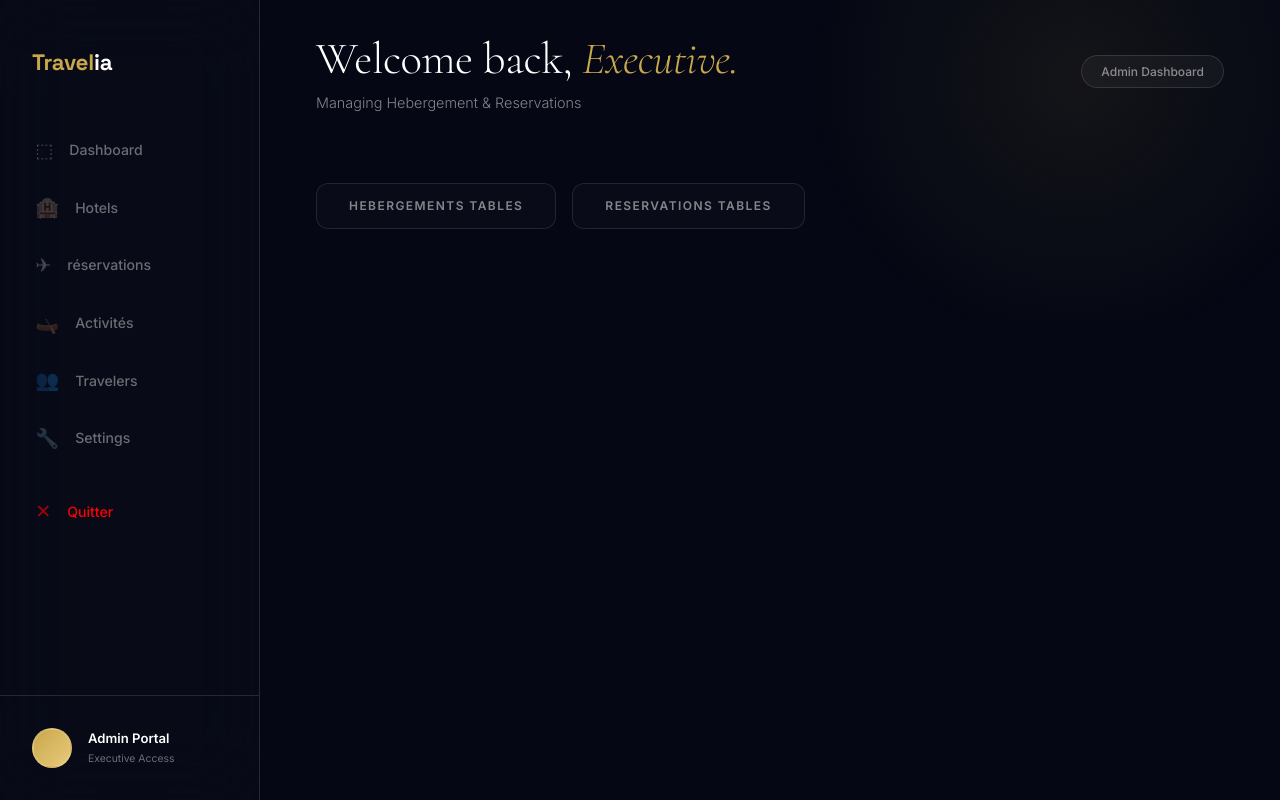
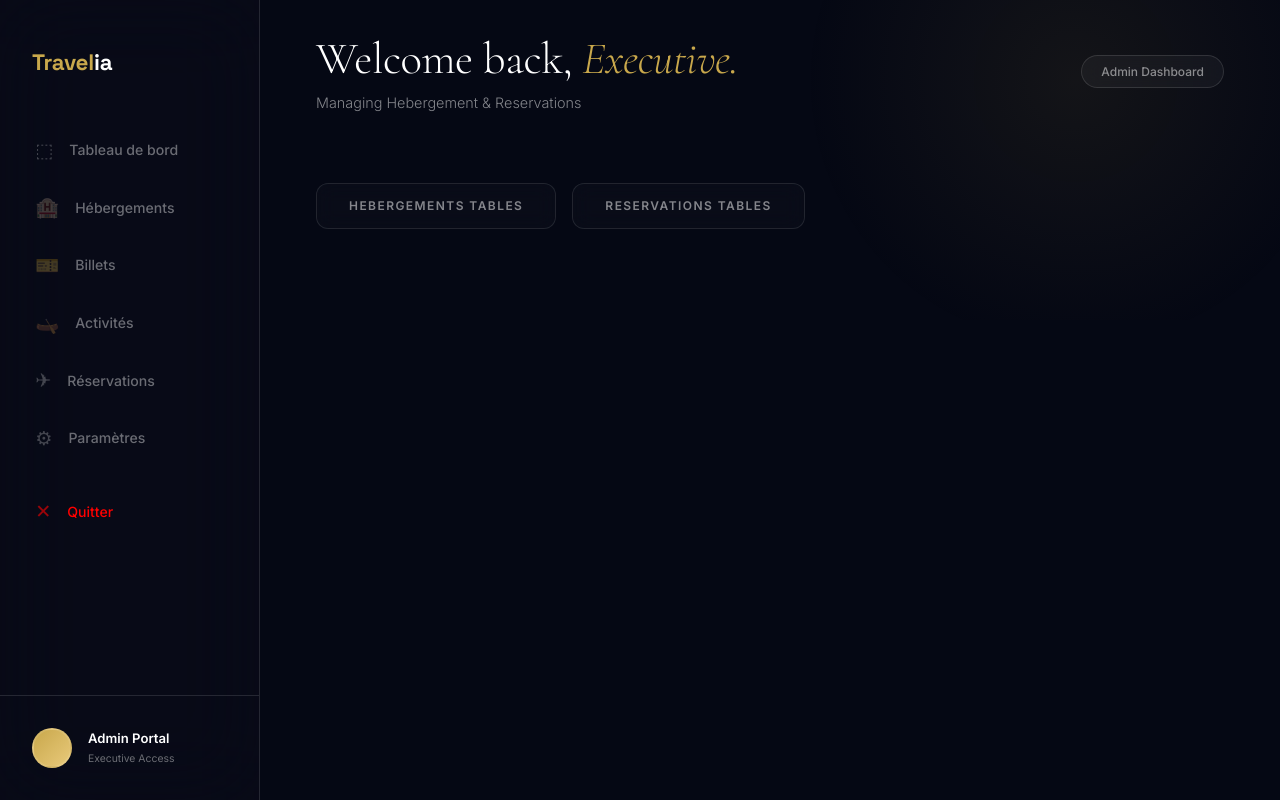
Before and after one commit to oussemafazzen/Esprit-PIDEW-3A25-2526-Travelia, a Symfony app: template templates/admin_base.html.twig in a window 1280 px wide. Run offline with Twig, Linux system fonts and the light colour scheme; the template is opened without the code that fills it, so the values that code supplies are empty; some libraries are stand-ins or nearby versions.

Commit message:
fix: unify sidebar names across all admin pages + restore hebergement stats on dashboard + fix Twig syntax

```diff
--- a/templates/admin_base.html.twig
+++ b/templates/admin_base.html.twig
@@ -386,36 +386,39 @@
 
     <nav class="nav-menu">
       {% set route = app.request.attributes.get('_route') %}
+
       <a href="{{ path('app_admin_dashboard') }}" class="nav-item {% if route == 'app_admin_dashboard' %}active{% endif %}">
         <span class="nav-icon">⬚</span>
-        Dashboard
+        Tableau de bord
       </a>
 
-      {% set is_heberg_res = (route starts with 'app_reservationhebergement') %}
-      <a href="{{ path('app_hebergement_index') }}" class="nav-item {% if (route starts with 'app_hebergement') or is_heberg_res %}active{% endif %}">
-        <span class="nav-icon">{% if is_heberg_res %}📑{% else %}🏨{% endif %}</span>
-        {{ is_heberg_res ? 'Resrv. Hotels' : 'Hotels' }}
+      {% set is_heberg_active = (route starts with 'app_hebergement') or (route starts with 'app_reservationhebergement') %}
+      <a href="{{ path('app_hebergement_index') }}" class="nav-item {% if is_heberg_active %}active{% endif %}">
+        <span class="nav-icon">🏨</span>
+        Hébergements
       </a>
 
-      {% set is_billet = (route starts with 'app_billet') %}
-      {% set is_reservation_friend = (route starts with 'app_reservation') and not is_heberg_res %}
-      <a href="{{ path('app_reservation_index') }}" class="nav-item {% if is_reservation_friend or is_billet %}active{% endif %}">
-        <span class="nav-icon">{% if is_billet %}🎫{% else %}✈{% endif %}</span>
-        {{ is_billet ? 'billets' : 'réservations' }}
+      {% set is_billet_active = (route starts with 'app_billet') %}
+      <a href="{{ path('app_billet_index') }}" class="nav-item {% if is_billet_active %}active{% endif %}">
+        <span class="nav-icon">🎫</span>
+        Billets
       </a>
 
-      {% set is_activite = (route starts with 'app_activite') or (route starts with 'app_inscription') %}
-      <a href="{{ path('app_activite_index') }}" class="nav-item {% if is_activite %}active{% endif %}">
+      {% set is_activite_active = (route starts with 'app_activite') or (route starts with 'app_inscription') %}
+      <a href="{{ path('app_activite_index') }}" class="nav-item {% if is_activite_active %}active{% endif %}">
         <span class="nav-icon">🛶</span>
         Activités
       </a>
-      <a href="{{ path('app_admin_travelers') }}" class="nav-item {% if route == 'app_admin_travelers' %}active{% endif %}">
-        <span class="nav-icon">👥</span>
-        Travelers
+
+      {% set is_reservation_active = (route starts with 'app_reservation') and not (route starts with 'app_reservationhebergement') %}
+      <a href="{{ path('app_reservation_index') }}" class="nav-item {% if is_reservation_active %}active{% endif %}">
+        <span class="nav-icon">✈</span>
+        Réservations
       </a>
+
       <a href="#" class="nav-item">
-        <span class="nav-icon">🔧</span>
-        Settings
+        <span class="nav-icon">⚙</span>
+        Paramètres
       </a>
 
       <a href="{{ path('app_home') }}" class="nav-item" style="color:red; margin-top:1rem;">
@@ -458,7 +461,7 @@
 
     <!-- Top Switch Buttons -->
     {% set route = app.request.attributes.get('_route') %}
-    {% if not (route starts with 'app_reservation_') and not (route starts with 'app_billet_') %}
+    {% if not (route starts with 'app_reservation_') and not (route starts with 'app_billet_') and not (route starts with 'app_activite') and not (route starts with 'app_inscription') %}
     <div class="dashboard-controls" style="margin-bottom: 2rem; display: flex; gap: 1rem; z-index: 2; position: relative;">
         <a href="{{ path('app_hebergement_index') }}" class="switch-btn {% if 'hebergement' in route and 'reservation' not in route %}active{% endif %}">Hebergements Tables</a>
         <a href="{{ path('app_reservationhebergement_index') }}" class="switch-btn {% if 'reservation' in route %}active{% endif %}">Reservations Tables</a>
```
Also changed, not shown: src/Controller/AdminController.php (+12 -1 lines), templates/admin/dashboard.html.twig (+23 -4 lines).
